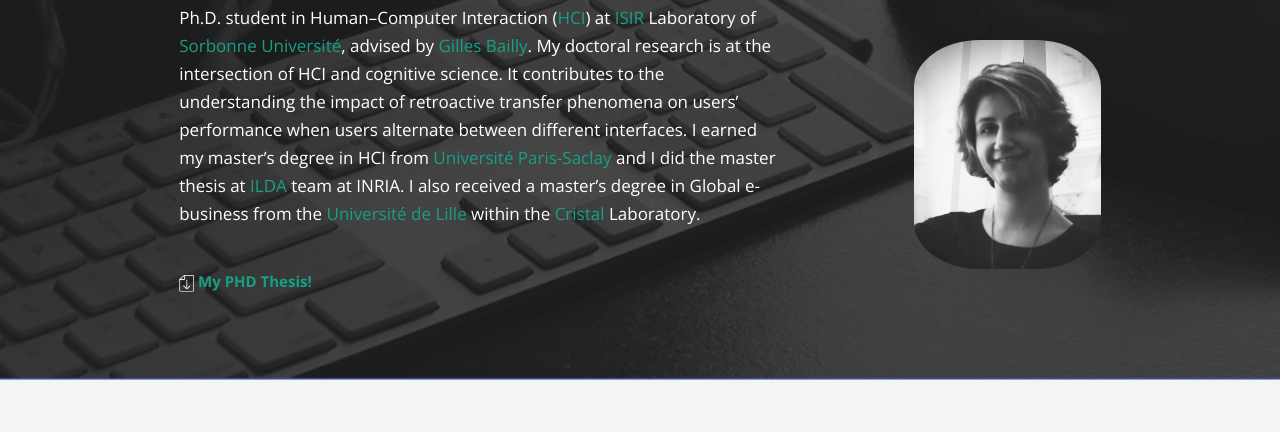
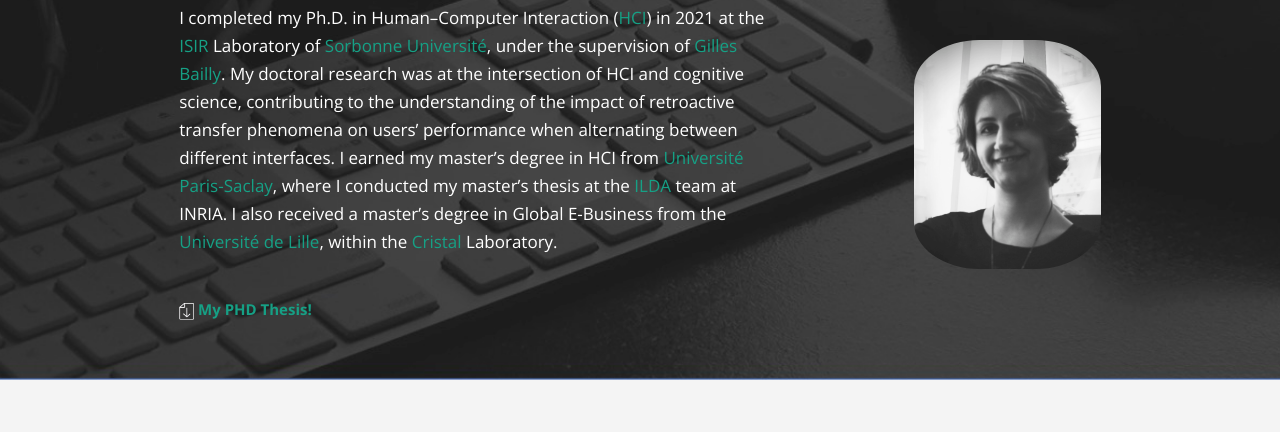
Before and after one commit to ReyhanehRaissi/ReyhanehRaissi.github.io, a plain HTML site: page index.html in a window 1280 px wide. Shown: the part 180-612 px from the top of the page. Drawn offline with nearby package versions, Linux system fonts and the light colour scheme.

Commit message:
Update index.html

```diff
--- a/index.html
+++ b/index.html
@@ -67,12 +67,12 @@ License URL: http://creativecommons.org/licenses/by/3.0/
 										<!-- <h1 style="text-align:left;"><b>I</b><span class="text-primary"><b>'</b></span><b>m</b><br><b>Reyhaneh Raissi</b></h1> -->
 
 										<!-- <h1>I<span class="text-primary">'</span>m<br>Reyhaneh Raissi</h1> -->
-										<p style="text-align:left;color:white">Ph.D. student in Human–Computer Interaction (<a href="https://hci.isir.upmc.fr/" target="_blank">HCI</a>) at <a href="http://www.isir.upmc.fr/?lang=en" target="_blank">ISIR</a> Laboratory of <a href="https://www.sorbonne-universite.fr/" target="_blank">Sorbonne Université</a>, advised by <a href="https://hci.isir.upmc.fr/gilles-bailly/" target="_blank">Gilles Bailly</a>.
-											My doctoral research is at the intersection of HCI and cognitive science.
-											It contributes to the understanding the impact of retroactive transfer phenomena on users’ performance when users alternate between different interfaces.
-											I earned my master’s degree in HCI  from <a href="https://www.universite-paris-saclay.fr/en" target="_blank">Université Paris-Saclay</a> and I did the master thesis at <a href="https://ilda.saclay.inria.fr/" target="_blank">ILDA</a> team at INRIA.
-											I also received a master’s degree in Global e-business from the <a href = "https://sciences-technologies.univ-lille.fr/" target="_blank">Université de Lille</a> within the <a href="https://www.cristal.univ-lille.fr/" target="_blank">Cristal</a> Laboratory.</p>
-
+										<p style="text-align:left; color:white;">
+	I completed my Ph.D. in Human–Computer Interaction (<a href="https://hci.isir.upmc.fr/" target="_blank">HCI</a>) in 2021 at the <a href="http://www.isir.upmc.fr/?lang=en" target="_blank">ISIR</a> Laboratory of <a href="https://www.sorbonne-universite.fr/" target="_blank">Sorbonne Université</a>, under the supervision of <a href="https://hci.isir.upmc.fr/gilles-bailly/" target="_blank">Gilles Bailly</a>.
+	My doctoral research was at the intersection of HCI and cognitive science, contributing to the understanding of the impact of retroactive transfer phenomena on users’ performance when alternating between different interfaces.
+	I earned my master’s degree in HCI from <a href="https://www.universite-paris-saclay.fr/en" target="_blank">Université Paris-Saclay</a>, where I conducted my master’s thesis at the <a href="https://ilda.saclay.inria.fr/" target="_blank">ILDA</a> team at INRIA.
+	I also received a master’s degree in Global E-Business from the <a href="https://sciences-technologies.univ-lille.fr/" target="_blank">Université de Lille</a>, within the <a href="https://www.cristal.univ-lille.fr/" target="_blank">Cristal</a> Laboratory.
+</p>
 										</div>
 
 										<p style="font-size:15px"> <br><br><a href="./upload/RI_Thesis_ReyhanehRAissi_2020.pdf" target="_blank"> <img src="images/pdf.png" alt="" width="15" height="17" title="Download PHD manuscript" > <b>My PHD Thesis! </b></a></p>
```
